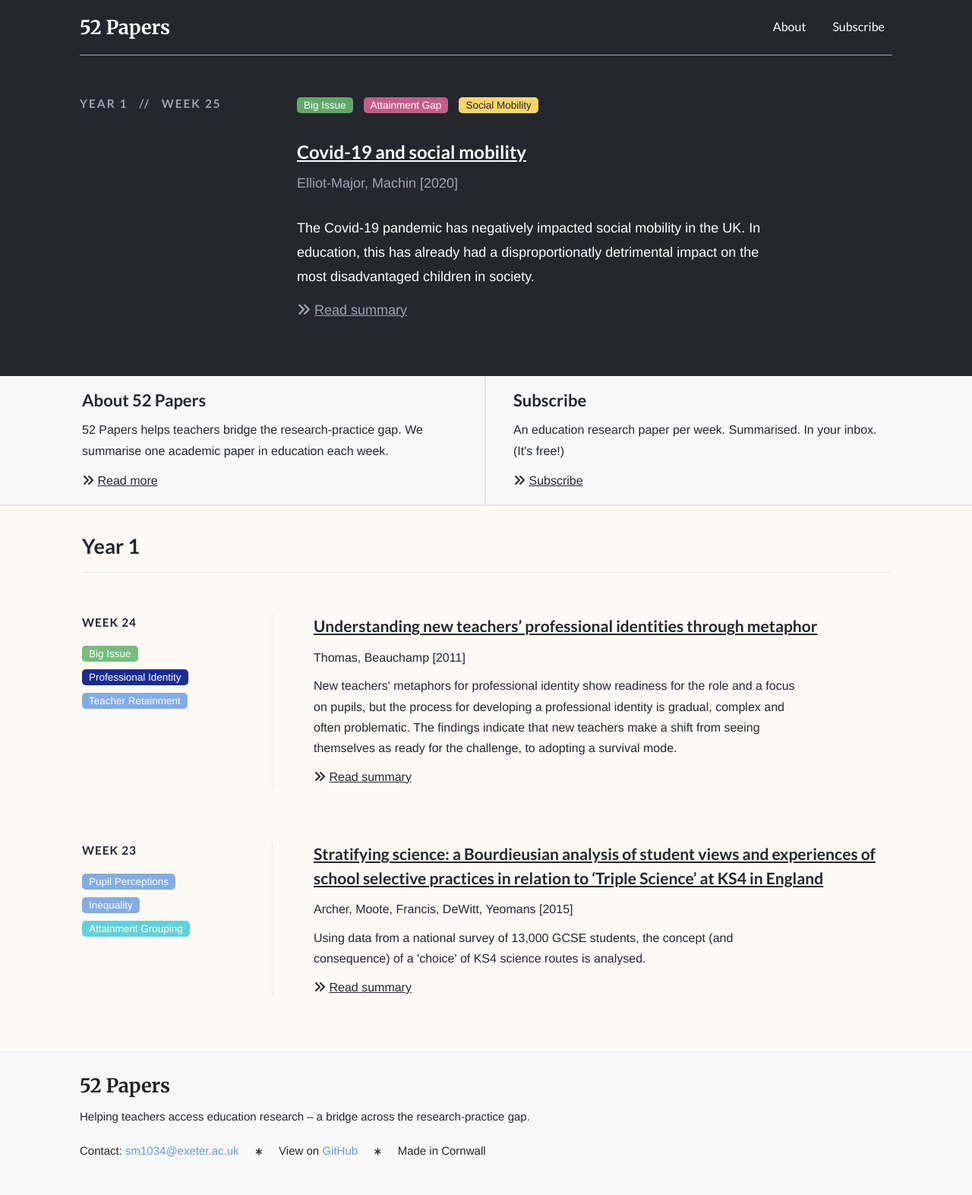
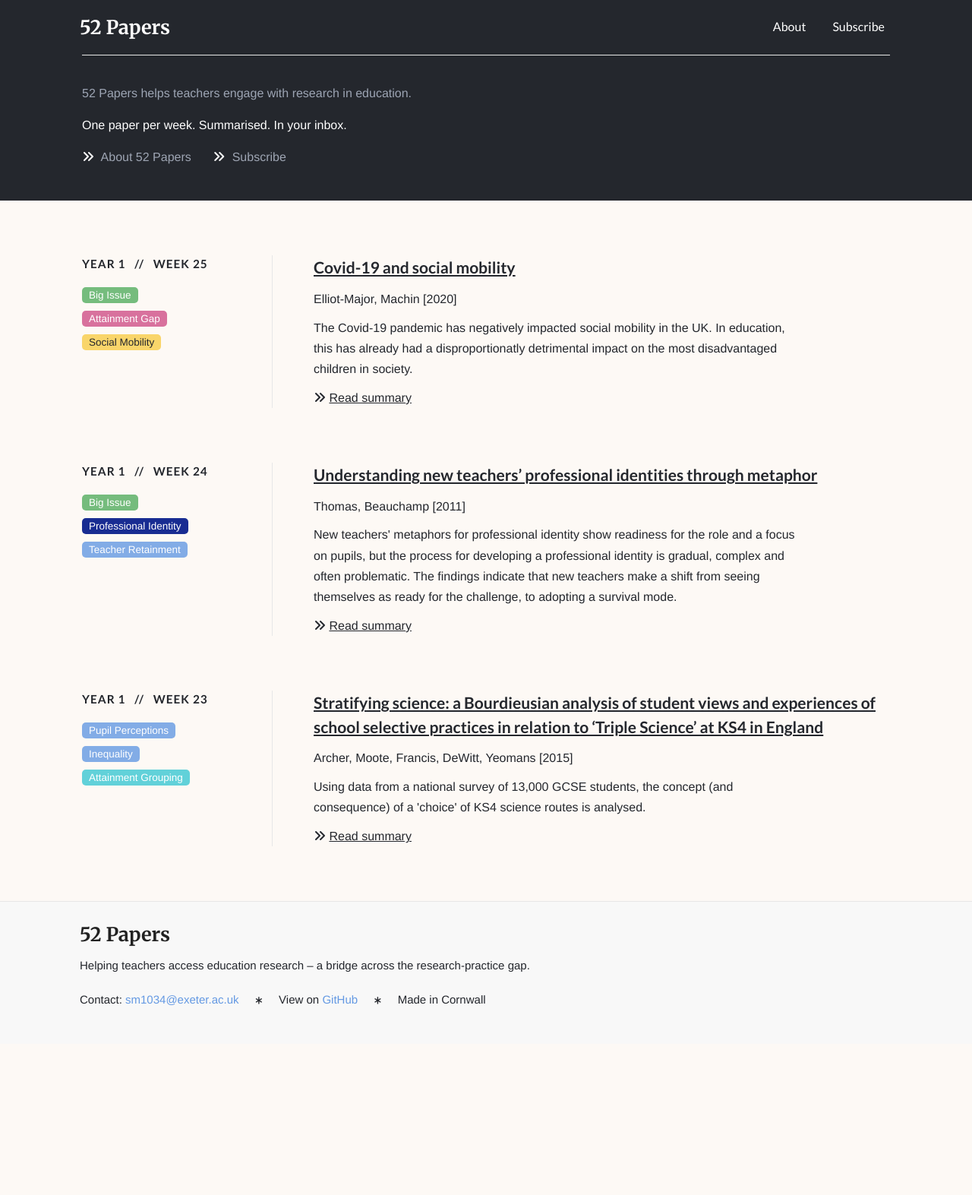
Before and after one commit to samjamead/52papers, a Jekyll site: the page built from index.html, in a window 1280 px wide. Shown: the whole page at 76% size. Built offline with Jekyll 4.4.1, drawn with Linux system fonts in a browser that asks for light colours; nearby versions of some CDN libraries; after the commit the page ends 1374 px from its top, so only the background shows below that.

Commit message:
Feedback from Appin, thank you

```diff
--- a/_includes/header.html
+++ b/_includes/header.html
@@ -1,6 +1,6 @@
 <header class="site-header">
 
-  <div class="big-container navbar">
+  <div class="container navbar">
     <div class="main">
       <a class="brand" href="/">52 Papers</a>
       <button class="hamburger hamburger--spin" type="button">
--- a/_sass/_header.scss
+++ b/_sass/_header.scss
@@ -2,13 +2,12 @@
   background: $dark-grey;
   width: 100%;
   z-index: 1001;
-  .big-container {
+  .container {
     margin-top: -127px; // This is an inexact science
     display: flex;
     justify-content: space-between;
     align-items: center;
     flex-wrap: wrap-reverse;
-    padding: 0 10px;
     transition: 0.3s ease;
     @include for-tablet-landscape-up {
       margin-top: 0;
@@ -87,7 +86,7 @@
 
 // Hamburger with thanks to Jonathon Suh
 .hamburger {
-  padding: 15px 15px;
+  padding: 15px 0 15px 15px;
   display: inline-block;
   cursor: pointer;
   transition-property: opacity, filter;
--- a/_sass/_homepage.scss
+++ b/_sass/_homepage.scss
@@ -1,116 +1,53 @@
-#homepage {
-  .masthead {
+
+.stripe {
   background: $dark-grey;
   color: #9da5b4;
   text-align: center;
   @include for-tablet-landscape-up {
     text-align: left;
   };
+  .hero {
+    border-top: $border;
+    padding: 2rem 0;
+    text-align: center;
+    @include for-tablet-landscape-up {
+      text-align: left;
+    };
+    p, ul {
+      font-size: 16px;
     }
-  .hero {
-    border-top: 1px solid #9da5b4;
-    padding: 3rem 0;
-    margin: 0 auto;
-    display: flex;
-    justify-content: flex-start;
-    align-items: flex-start;
-    flex-wrap: wrap;
-    .herometa {
-      flex: 0 0 100%;
-      margin-bottom: 2rem;
-      @include for-tablet-landscape-up {
-        flex-basis: 250px;
-        margin-right: 2rem;
-      };
-    }
-    .heropost {
-      flex: 0 0 100%;
-      @include for-tablet-landscape-up {
-        flex: 1 1 700px;
-      };
-    }
-    h1 {
+    p {
+      margin-bottom: 15px;
+      &:nth-child(2) {
         color: #fff;
-      font-size: 1.33rem;
-      margin-top: 1.5rem;
-      a {
-        color: #fff;
-        text-decoration: underline;
       }
     }
-    h3 {
-      margin-top: 0;
-      letter-spacing: 2px;
-      font-size: 0.85rem;
+    ul {
+      list-style-type: none;
+      margin: 0;
+      li {
+        display: inline-block;
+        margin-right: 1.5em;
+        color: #fff;
+        i {
+          margin-right: 5px;
         }
-    .description {
-      color: #fff;
-      margin-top: 1.5rem;
-      margin-bottom: 0.667rem;
-      line-height: 1.8;
-    }
-    .postlink {
         a {
-        color: #9da5b4;
-        text-decoration: underline;
+          color: #9ea5b3;
           transition: 0.4s ease;
           &:hover {
+            text-decoration: underline;
             color: #fff;
           }
         }
       }
     }
   }
-.stripe {
-  background: #f8f8f8;
-  border-bottom: 2px solid $light-grey;
-  p {
-    font-size: 16px;
-    margin-bottom: 0.667rem;
-    &:last-child {
-      margin-bottom: 0;
 }
-    a {
-      color: $dark-grey;
-      text-decoration: underline;
-      transition: 0.4s ease;
-      &:hover {
-        color: $accent-color;
-      }
-    }
-  }
+.archive-list {
   h2 {
     font-size: 22px;
   }
-  .container {
-    display: flex;
-    align-items: flex-start;
-    justify-content: space-between;
-    flex-wrap: wrap;
-    .about-callout, .subscribe-callout {
-      flex: 0 0 100%;
-      padding-top: 1rem;
-      padding-bottom: 1rem;
-      @include for-tablet-landscape-up {
-        flex-basis: 50%;
-      };
-    }
-    .about-callout {
-      border-bottom: $border;
-      @include for-tablet-landscape-up {
-        padding-right: 2rem;
-        border-right: 2px solid $light-grey;
-        border-bottom: none;
-      };
-    }
-    .subscribe-callout {
-      @include for-tablet-landscape-up {
-        padding-left: 2rem;
-      };
-    }
-  }
-}
-.archive-list {
   h3 {
     margin-top: 0;
     line-height: 1.5;
--- a/index.html
+++ b/index.html
@@ -4,40 +4,15 @@ title: 52 Papers
 body_id: homepage
 ---
 
-<div class="masthead">
-  <div class="big-container">
-    <div class="hero">
-      {% for post in site.posts limit:1 %}
-        <div class="herometa">
-          <h3>YEAR {{ post.yearnum}} &nbsp;&nbsp;//&nbsp;&nbsp; WEEK {{ post.week }}</h3>
-
-        </div>
-        <div class="heropost">
-
-          {% include tagsloop.html %}
-
-          <h1><a href="{{ post.url }}">{{ post.title }}</a></h1>
-          <p class="subheading">{{ post.paperauthors | join: ", " }} [{{ post.yearpub }}]</p>
-
-          <p class="description">{{ post.description }}</p>
-          <p class="postlink"><i class="fas fa-angle-double-right"></i> <a href="{{ post.url }}">Read summary</a> </p>
-        </div>
-      </div>
-    {% endfor %}
-  </div>
-</div>
-
 <div class="stripe">
   <div class="container">
-    <div class="about-callout">
-      <h2>About 52 Papers</h2>
-      <p>52 Papers helps teachers bridge the research-practice gap. We summarise one academic paper in education each week.</p>
-      <p><i class="fas fa-angle-double-right"></i> <a href="/about">Read more</a></p>
-    </div>
-    <div class="subscribe-callout">
-      <h2>Subscribe</h2>
-      <p>An education research paper per week. Summarised. In your inbox. <br /> (It's free!)</p>
-      <p><i class="fas fa-angle-double-right"></i> <a href="/subscribe">Subscribe</a> </p>
+    <div class="hero">
+      <p>52 Papers helps teachers engage with research in education.</p>
+      <p>One paper per week. Summarised. In your inbox.</p>
+      <ul>
+        <li><i class="fas fa-angle-double-right"></i> <a href="/about">About 52 Papers</a></li>
+        <li><i class="fas fa-angle-double-right"></i> <a href="/subscribe">Subscribe</a></li>
+      </ul>
     </div>
   </div>
 </div>
@@ -46,13 +21,10 @@ body_id: homepage
 
   <section class="archive-list" id="allposts">
 
-    <h2>Year 1</h2>
-    <hr />
-
-    {% for post in site.posts offset:1 %}
+    {% for post in site.posts  %}
       <div class="paper-wrapper">
         <div class="paper-meta">
-          <h3>WEEK {{ post.week }}</h3>
+          <h3>YEAR {{ post.yearnum }} &nbsp;&nbsp;//&nbsp;&nbsp; WEEK {{ post.week }}</h3>
           <div class="tags">
             {% include tagsloop.html %}
           </div>
```
Also changed, not shown: img/week25.png (added). Lines whose indentation alone changed are shown as unchanged.
